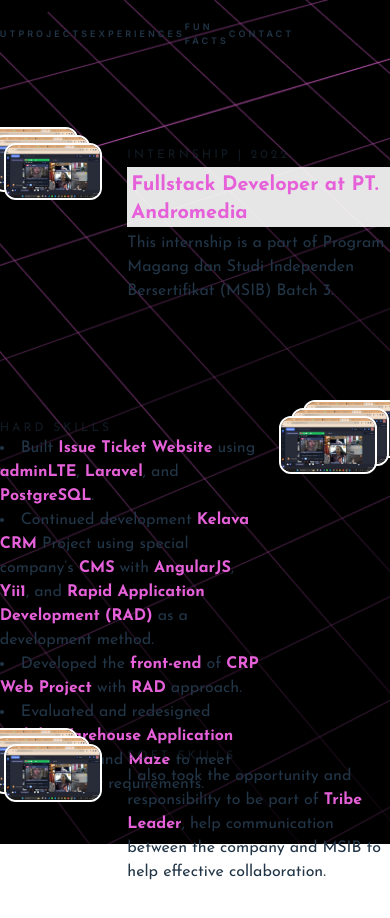
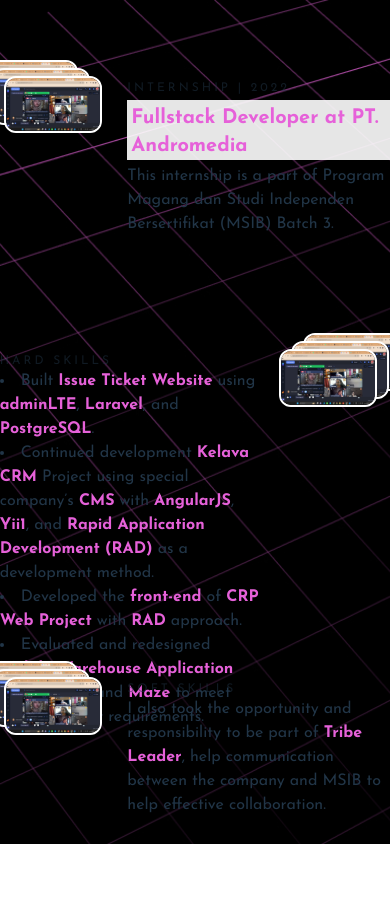
Before and after one commit to Millahh/portfolio-2024, a React (Vite) app: page / in a window 390 px wide. Shown: the top 918 px of the page. After the commit the page ends 892 px from the top, so only its background shows below. Built offline with nearby package versions, Linux system fonts and the light colour scheme.

Commit message:
responsive navbar

```diff
--- a/src/components/Navbar.jsx
+++ b/src/components/Navbar.jsx
@@ -6,7 +6,7 @@
     const [isOpen, setIsOpen] = useState(false);
     return (
         <>
-            <div className="navbar flex md:justify-between px-10 py-5 w-1/2">
+            <div className="navbar flex md:justify-between px-10 py-5 xl:w-1/2 lg:w-2/3 md:w-full max-md:hidden max-sm:hidden max-xs:hidden">
                 <a className="flex hover:scale-125 transition-transform duration-100 opacity-50 hover:opacity-100">HI<p className="text-sm -ml-1">👋</p></a>
                 <a>ABOUT</a>
                 <a>PROJECTS</a>
@@ -14,7 +14,7 @@
                 <a>FUN FACTS</a>
                 <a>CONTACT</a>
             </div>
-            <div class="max-w-screen-xl pt-4 pr-4">
+            <div class="md:hidden max-w-screen-xl pt-4 pr-4">
                 <button type="button" class="float-right p-2 w-8 h-8 rounded-lg bg-primary bg-opacity-30 hover:bg-opacity-40 focus:outline-none hover:border-transparent" onClick={() => setIsOpen(!isOpen)}>
                     <svg class="w-4 h-4 float-right" aria-hidden="true" xmlns="http://www.w3.org/2000/svg" fill="none" viewBox="0 0 17 14">
                         <path stroke="white" stroke-linecap="round" stroke-linejoin="round" stroke-width="1.5" d="M1 1h15M1 7h15M1 13h15"/>
```
